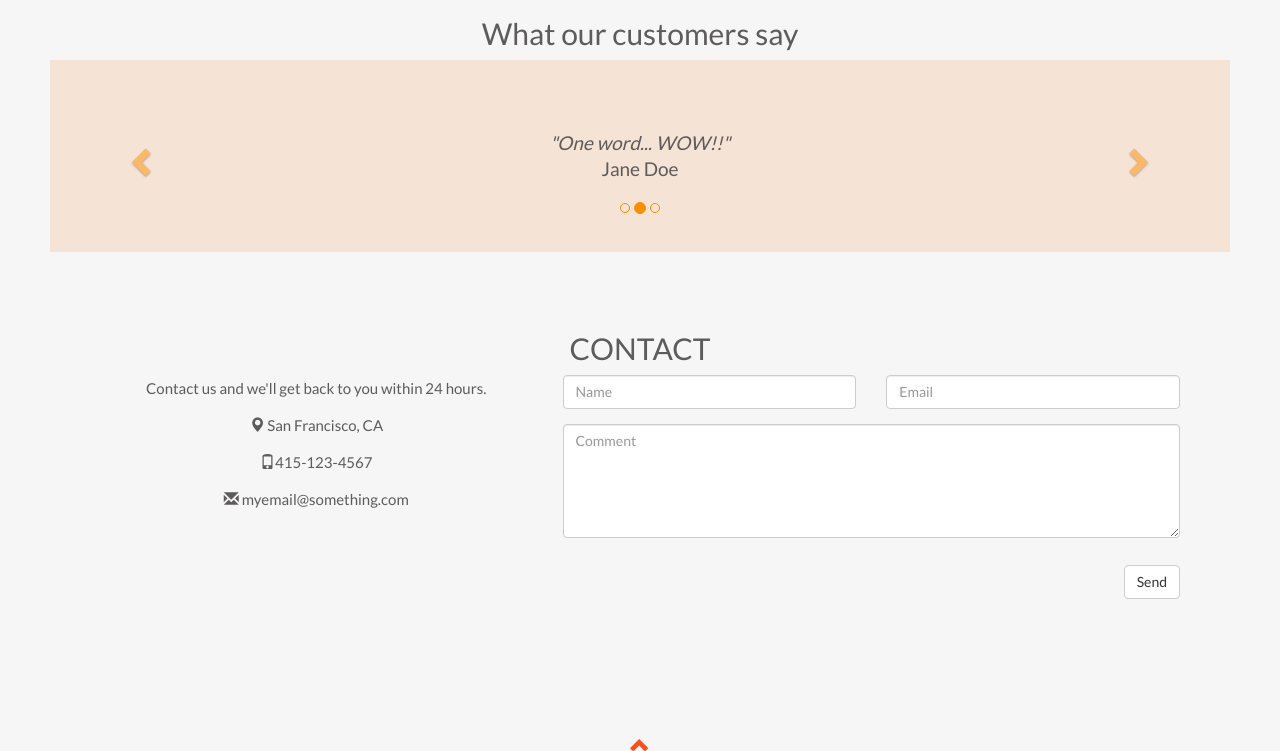
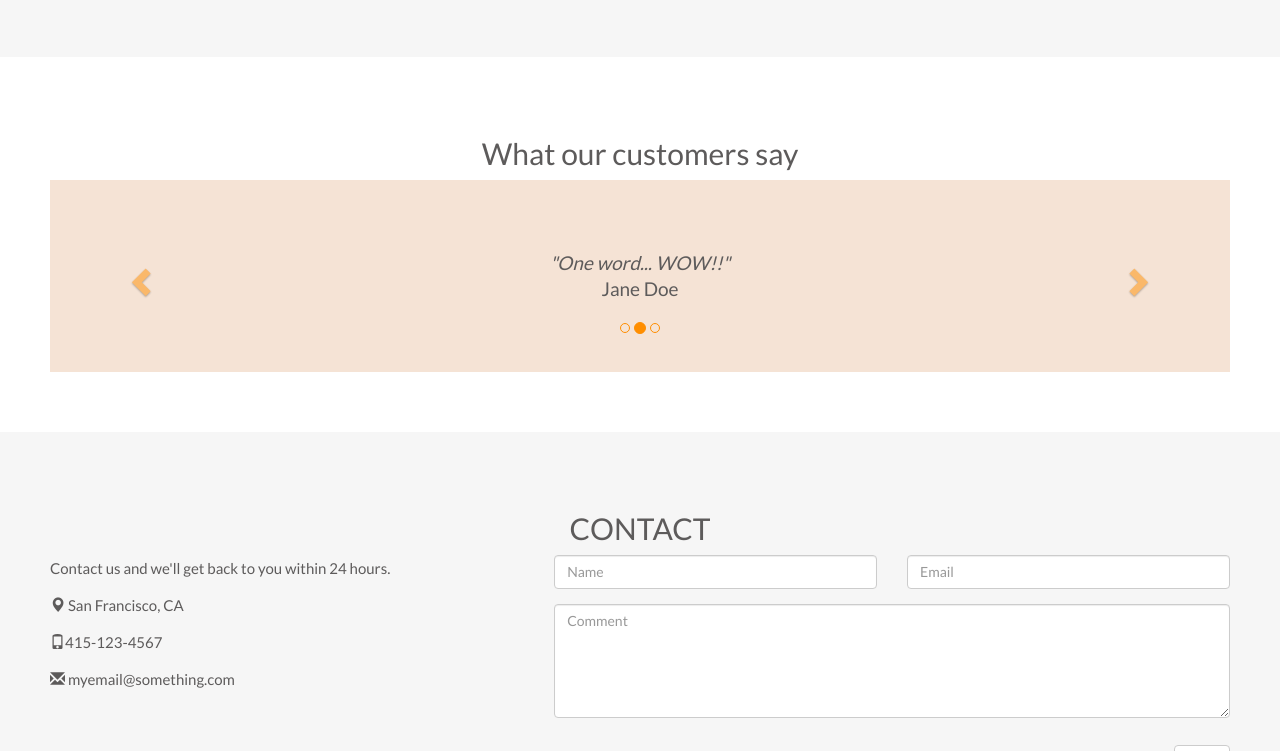
Before and after one commit to Jozefw/Habited, a plain HTML site: page index.html in a window 1280 px wide. Shown: the part 2049-2800 px from the top of the page. Drawn offline with nearby package versions, Linux system fonts and the light colour scheme.

Commit message:
add final styles

```diff
--- a/index.html
+++ b/index.html
@@ -91,7 +91,7 @@
             </div>
         </div>
     </div>
-    <!-- portfolio -->
+    <!-- testemonials -->
     <div id="testimonials" class="container-fluid text-center bg-grey">
         <h2>Testemonials</h2>
         <h4>People we have helped</h4>
@@ -118,7 +118,9 @@
                 </div>
             </div>
         </div>
+    </div>
     <!-- carousel -->
+    <div class="container-fluid text-center">
         <h2>What our customers say</h2>
         <div id="myCarousel" class="carousel slide text-center" data-ride="carousel">
             <!-- Indicators -->
@@ -148,6 +150,7 @@
                 <span class="glyphicon glyphicon-chevron-right" aria-hidden="true"></span>
                 <span class="sr-only">Next</span>
             </a>
+        </div>
     </div>
     <!-- contact container -->
     <div id="contact" class="container-fluid bg-grey">
```
Lines whose indentation alone changed are shown as unchanged.
